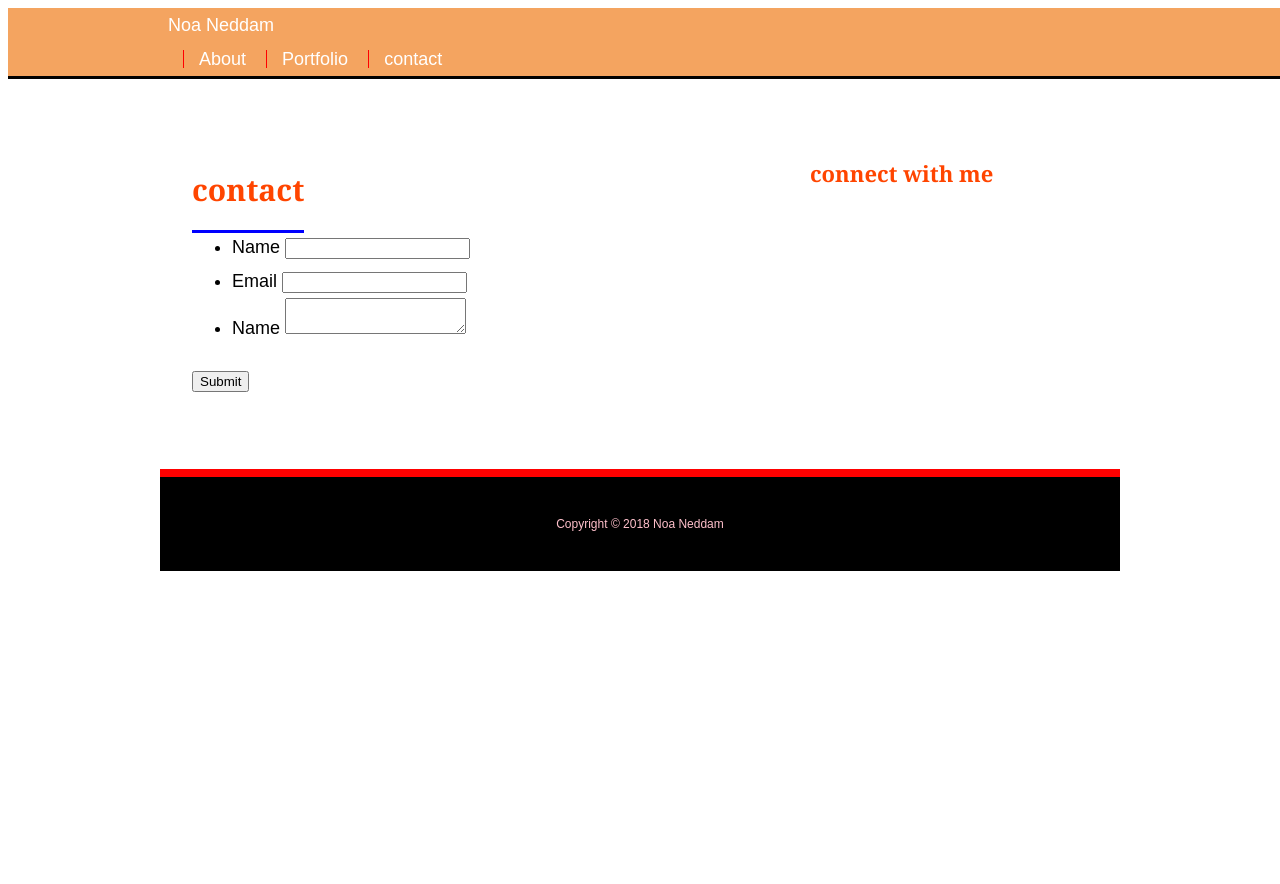
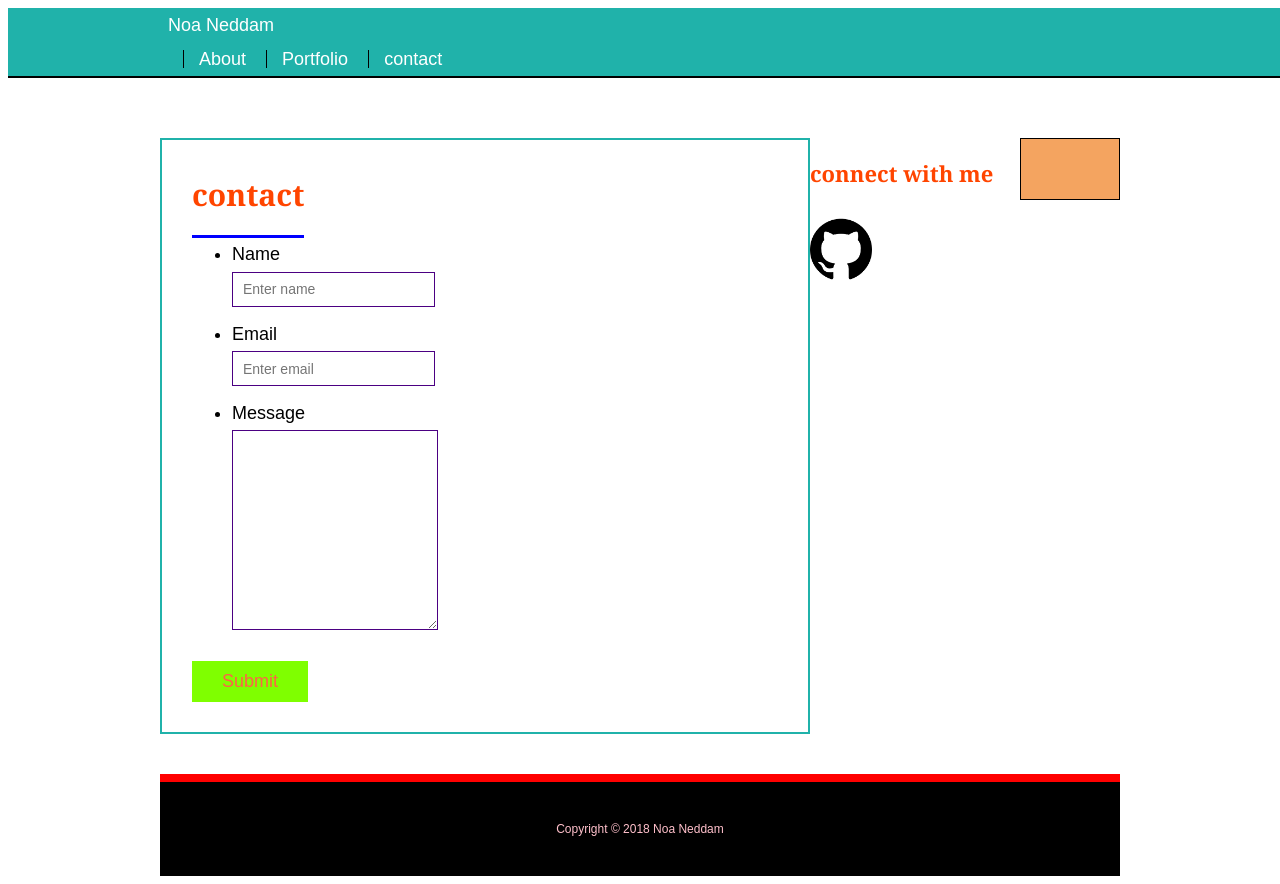
Before and after one commit to noa0108/portfolioNN, a plain HTML site: page contact.html in a window 1280 px wide. Before the commit the page ends 800 px from the top, so only its background shows below. Drawn offline with Linux system fonts and the light colour scheme.

Commit message:
new updates

```diff
--- a/contact.html
+++ b/contact.html
@@ -24,26 +24,29 @@
 <div id="main-container" class="container">
     <section class="main-section">
         <hl>contact</hl>
-        <form>
+        <form id="contact-form">
             <ul>
                 <li>
                     <label for="name">Name</label>
-                    <input type="text" id="name" name="name" place holder="enter name" required="required">
+                    <input type="text" id="name" name="name" placeholder="Enter name" required="required">
                 </li>
                 <li>
-                    <label for="mail">Email</label>
-                    <input type="text" id="email" name="email" place holder="enter email" required="required">
+                    <label for="email">Email</label>
+                    <input type="text" id="email" name="email" placeholder="Enter email" required="required">
                 </li>
                 <li>
-                    <label for="message">Name</label>
+                    <label for="message">Message</label>
                     <textarea id="message" name="message" required="required"></textarea>
                 </li>
             </ul>
             <input type="submit">
         </form>
-    </section>
+     </section>
+     <section class="sidebar"></section>
 <div>
     <h2>connect with me</h2>
+    <a href="https://github.com/noa0108/portfolioNN"target="_blank">
+        <img src="image cat.png" class="social">
 </div>
 <footer>
     <div>
--- a/style.css
+++ b/style.css
@@ -23,11 +23,11 @@ body{
 hl,
 h2,
 h3,
-p{
+p {
     margin-bottom: 20px;
 }
 
-pilest-child {
+p:last-child {
     margin-bottom: 0;
 }
 
@@ -35,14 +35,14 @@ hl,
 h2,
 h3 {
     font-family: Georgia, 'Times New Roman', Times, serif;
-    font-weight: 760;
+    font-weight: 700;
     color: orangered
 }
 
 hl {
     padding-bottom: 20px;
     font-size: 30px;
-    line-height: 40px;
+    line-height: 49px;
     border-bottom: 3px solid blue;
 }
 
@@ -57,9 +57,9 @@ h3 {
     width: 100%;
     margin: 0 0 30px;
     overflow: auto;
-    color: black;
-    background: sandybrown;
-    border-bottom: 3px solid black;
+    color: white;
+    background: lightseagreen;
+    border-bottom: 2px solid black;
 }
 
 .container a{
@@ -79,9 +79,9 @@ nav a{
     padding-left: 15px;
     margin-left: 15px;
     line-height: 18px;
-    color: black;
+    color: white;
     text-decoration: none;
-    border-left: 1px solid red;
+    border-left: 1px solid black;
 }
 
 nav a first-child{
@@ -99,7 +99,7 @@ nav a first-child{
     padding: 30px;
     margin: 0 0 40px;
     background: #fff;
-    border: 2px solid white;
+    border: 2px solid lightseagreen;
 }
 
 /*sidebar*/
@@ -139,12 +139,18 @@ h3, .sidebar h2{
     margin-right: 40px;
 
 }
-.work img: {
+.work img {
     width: 100%;
     border: 0 none;
     opacity: 0.8;
 }
 
+}
+.work img {
+    width: 100%;
+    border: 0 none;
+    opacity: 0.8;
+}
 .work h3 {
     position: absolute;
     bottom: 20px;
@@ -155,7 +161,7 @@ h3, .sidebar h2{
     line-height: 30px;
     color: black;
     text-align: center;
-    background: black;
+    background: salmon;
     border-bottom: 0;
 }
 .auth-image {
@@ -170,7 +176,7 @@ footer{
     padding: 30px 0;
     clear: both;
     font-size: 12px;
-    color: black;
+    color:white;
     text-align: center;
     background: lightgreen;
     border-top: 8px solid black;
@@ -195,21 +201,47 @@ footer{
     margin-right: 5px;
 
 }
-/* portfolio page */
-.work {
-    position: relative;
-    float: left;
-    width: 274px;
-    margin: 20px 0 25px;
-    overflow: auto;
+
+/* contact page */
+#contact-form ul {
+ margin-bottom: 20px;
+}
+#contact-form li {
+margin-bottom: 10px;
+}
+label,
+input[type=text]
+input[type=email]
+textarea {
+    display: block;
+    width: 100px;
+}
+input[type=text],
+input[type=email],
+textarea{
+    height: 35px;
+    padding: 0 10px;
+    font-size: 14px;
+    border: 1px solid indigo;
 }
 
-/* contact page */
+textarea {
+    height: 200px;
+}
+
+input[type=submit] {
+    padding: 10px 30px;
+    font-size: 18px;
+    color: tomato;
+    cursor: pointer;
+    background: chartreuse;
+    border: 0 none;
+}
 
 
 /*footer*/
 footer {
-    padding:30px;
+    padding:30px 0;
     clear: both;
     font-size: 12px;
     color:pink;
```
Also changed, not shown: index.html (+1 -1 lines), portfolio.html (+10 -5 lines), image cat.png (added).
